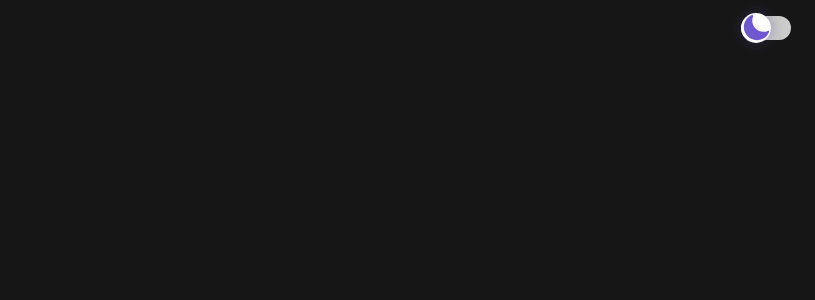
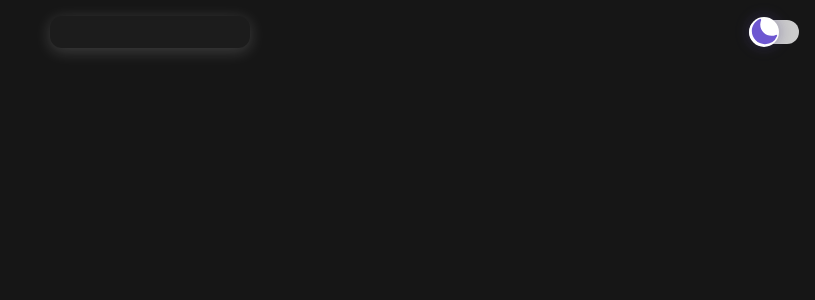
Before and after one commit to dhrleandro/lixlr, a React (Create React App) app: page / in a window 1280 px wide. Shown: the top 300 px of the page, without its empty margins (465-1280 px from the left). Built offline with nearby package versions, Linux system fonts and the light colour scheme.

Commit message:
toolbar init

```diff
--- a/src/App.tsx
+++ b/src/App.tsx
@@ -2,7 +2,9 @@ import React from "react";
 import { ThemeContext } from "./context/ThemeContext";
 import Container from "./components/Container";
 import ThemeSwitcher from "./components/ThemeSwitcher";
-import Text from "./components/Text";
+import Toolbar from "./components/Toolbar";
+
+import styles from './styles/App.module.css';
 
 function App() {
 
@@ -18,9 +20,12 @@ function App() {
   }, [themeContext]);
 
   return (
-    <Container className={`App ${theme}`}>
-      <div style={{position: 'absolute', top: '0', right: '8px', padding: '16px'}}>
-        <ThemeSwitcher />
+    <Container className={`${styles.app} ${theme} theme-common`}>
+      {/* <div style={{position: 'absolute', top: '0', right: '8px', padding: '16px'}}> */}
+      <div className={styles.appbar}>
+        <div></div>
+        <Toolbar />
+        <div><ThemeSwitcher/></div>
       </div>
     </Container>
   );
--- /dev/null
+++ b/src/components/Toolbar.tsx
@@ -0,0 +1,16 @@
+import React from "react";
+import styles from '../styles/Toolbar.module.css';
+
+interface ContainerProps {
+
+}
+
+function Toolbar(props: ContainerProps) {
+
+  return (
+    <div className={styles.toolbar}>
+    </div>
+  );
+}
+
+export default Toolbar;
--- a/src/styles/App.module.css
+++ b/src/styles/App.module.css
@@ -0,0 +1,14 @@
+.app {
+  width: 100%;
+  height: 100%;
+  overflow: hidden;
+}
+
+.appbar {
+  display: flex;
+  flex-direction: row;
+  justify-content: space-between;
+  align-items: center;
+  width: 100%;
+  padding: 16px;
+}
--- /dev/null
+++ b/src/styles/Toolbar.module.css
@@ -0,0 +1,14 @@
+.toolbar {
+  display: flex;
+  flex-direction: row;
+  justify-content: center;
+  align-items: center;
+  min-width: 200px;
+  min-height: 32px;
+  background-color: var(--app-hover-bg);
+  border-color: var(--light-border);
+  border-radius: 12px;
+  -webkit-box-shadow: var(--shadow-sm);
+  -moz-box-shadow: var(--shadow-sm);
+  box-shadow: var(--shadow-sm);
+}
--- a/src/styles/index.css
+++ b/src/styles/index.css
@@ -21,7 +21,7 @@ body {
   overflow: hidden;
 }
 
-#root, .App {
+#root {
   width: 100%;
   height: 100%;
   overflow: hidden;
--- a/src/styles/theme.css
+++ b/src/styles/theme.css
@@ -10,22 +10,38 @@
   --app-hover-bg: hsl(0, 0%, 97.3%); /* 2
   Subtle background */
 
-  --elem-bg: hsl(252, 96.9%, 97.4%); /* 3 UI element background */
-  --elm-hover-bg: hsl(252, 91.5%, 95.5%); /* 4
+
+  --elm-bg: hsl(0, 0%, 95.1%); /* 3 UI element background */
+  --elm-hover-bg: hsl(0, 0%, 93.0%); /* 4
   Hovered UI element background */
-  --elm-selected-bg: hsl(252, 85.1%, 93.0%); /* 5 Active / Selected UI element background */
+  --elm-selected-bg: hsl(0, 0%, 90.9%); /* 5 Active / Selected UI element background */
 
-  --light-border: hsl(252, 77.8%, 89.4%); /* 6 Subtle borders and separators */
+  --elm-bg-colored: hsl(252, 96.9%, 97.4%); /* 3 UI element background */
+  --elm-hover-bg-colored: hsl(252, 91.5%, 95.5%); /* 4
+  Hovered UI element background */
+  --elm-selected-bg-colored: hsl(252, 85.1%, 93.0%); /* 5 Active / Selected UI element background */
 
-  --elm-border: hsl(252, 71.0%, 83.7%); /* 7 UI element border and focus rings */
-  --elm-hover-border: hsl(252, 68.6%, 76.3%); /* 8 Hovered UI element border */
+
+  --light-border: hsl(0, 0%, 88.7%); /* 6 Subtle borders and separators */
+  --elm-border: hsl(0, 0%, 85.8%); /* 7 UI element border and focus rings */
+  --elm-hover-border: hsl(0, 0%, 78.0%); /* 8 Hovered UI element border */
+
+  --light-border-colored: hsl(252, 77.8%, 89.4%); /* 6 Subtle borders and separators */
+  --elm-border-colored: hsl(252, 71.0%, 83.7%); /* 7 UI element border and focus rings */
+  --elm-hover-border-colored: hsl(252, 68.6%, 76.3%); /* 8 Hovered UI element border */
+
 
   --solid-bg: hsl(252, 56.0%, 57.5%); /* 9 Solid backgrounds */
   --solid-hover-bg: hsl(251, 48.1%, 53.5%); /* 10 Hovered solid backgrounds */
 
+
   --low-conrast-text: hsl(0, 0%, 43.5%); /* 11
   Low-contrast text */
   --high-contrast-text: hsl(0, 0%, 9.0%); /* 12 High-contrast text */
+
+
+  /* custom */
+  --shadow-color: rgba(23, 23, 23, 0.2); /* 12 custom */
 }
 
 
@@ -33,18 +49,39 @@
   --app-bg: hsl(0, 0%, 8.5%); /* 1 */
   --app-hover-bg: hsl(0, 0%, 11.0%); /* 2 */
 
-  --elem-bg: hsl(253, 37.0%, 18.4%); /* 3 */
-  --elm-hover-bg: hsl(252, 40.1%, 22.5%); /* 4 */
-  --elm-selected-bg: hsl(252, 42.2%, 26.2%); /* 5 */
 
-  --light-border: hsl(251, 44.3%, 31.1%); /* 6 */
+  --elm-bg: hsl(0, 0%, 13.6%); /* 3 */
+  --elm-hover-bg: hsl(0, 0%, 15.8%); /* 4 */
+  --elm-selected-bg: hsl(0, 0%, 17.9%); /* 5  */
 
-  --elm-border: hsl(250, 46.8%, 38.9%); /* 7 */
-  --elm-hover-border: hsl(250, 51.8%, 51.2%); /* 8 */
+  --elm-bg-colored: hsl(253, 37.0%, 18.4%); /* 3 */
+  --elm-hover-bg-colored: hsl(252, 40.1%, 22.5%); /* 4 */
+  --elm-selected-bg-colored: hsl(252, 42.2%, 26.2%); /* 5 */
+
+
+  --light-border: hsl(0, 0%, 20.5%); /* 6 */
+  --elm-border: hsl(0, 0%, 24.3%); /* 7 */
+  --elm-hover-border: hsl(0, 0%, 31.2%); /* 8 */
+
+  --light-border-colored: hsl(251, 44.3%, 31.1%); /* 6 */
+  --elm-border-colored: hsl(250, 46.8%, 38.9%); /* 7 */
+  --elm-hover-border-colored: hsl(250, 51.8%, 51.2%); /* 8 */
+
 
   --solid-bg: hsl(252, 56.0%, 57.5%); /* 9 */
   --solid-hover-bg: hsl(251, 63.2%, 63.2%); /* 10 */
 
+
   --low-conrast-text: hsl(0, 0%, 62.8%); /* 11 */
   --high-contrast-text: hsl(0, 0%, 93.0%); /* 12 */
+
+
+  /* custom */
+  --shadow-color: rgba(237, 237, 237, 0.2); /* 12 custom */
 }
+
+
+/* common */
+.theme-common {
+  --shadow-sm: 0px 0.2rem 1rem 0px var(--shadow-color);
+}
```
